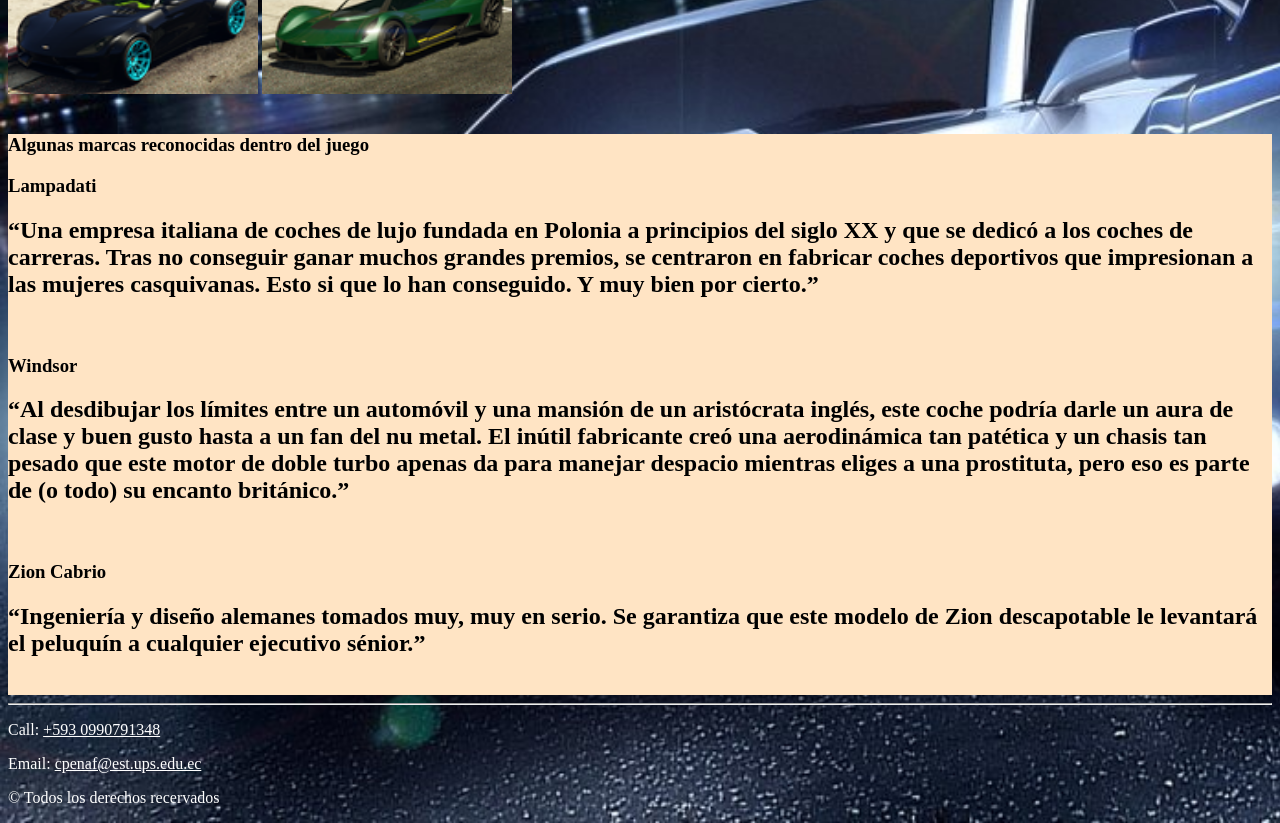
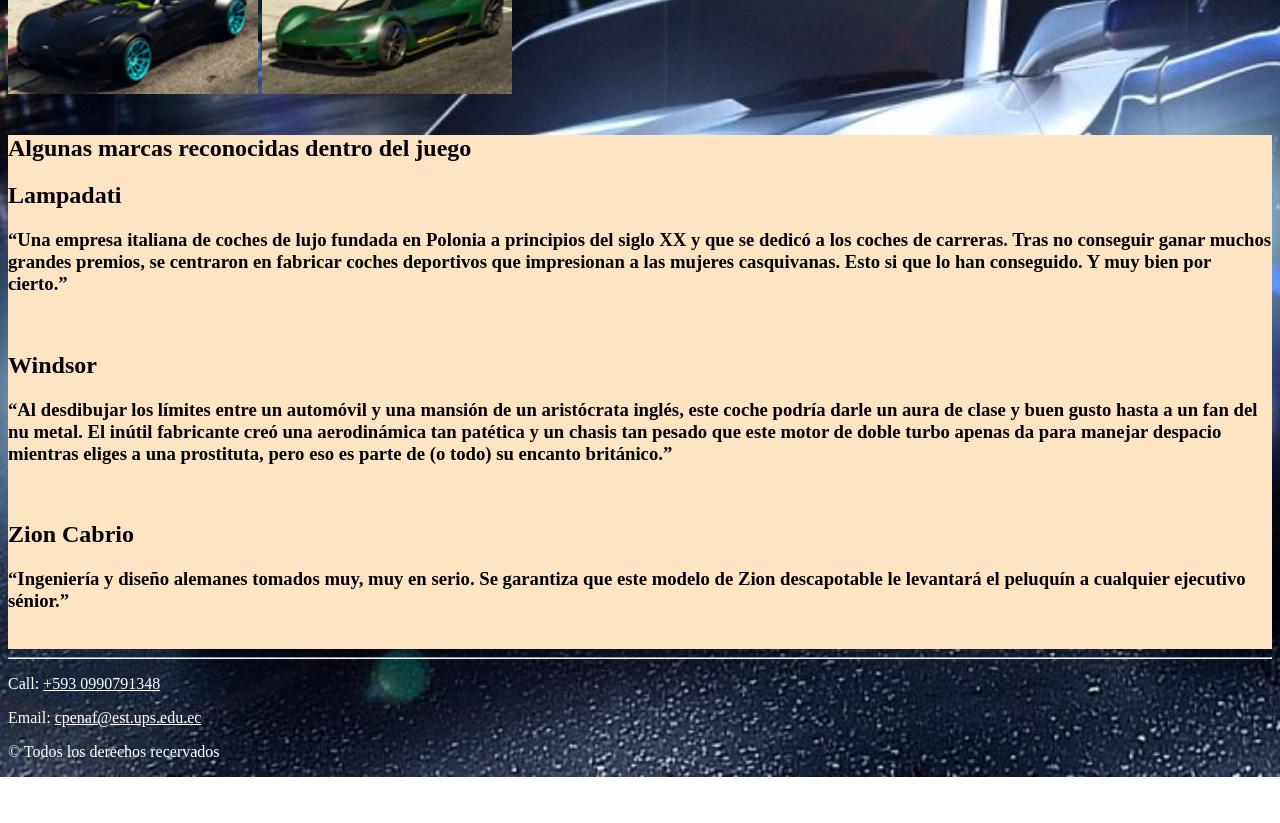
Before and after one commit to Charly1590/Practica01-Mi-Primer-Sitio-Web, a plain HTML site: page html/autos.html in a window 1280 px wide. Shown: the part 1160-1983 px from the top of the page. After the commit the page ends 1937 px from the top, so only its background shows below. Drawn offline with Linux system fonts and the light colour scheme.

Commit message:
correccion de errores de la pagina de videos a eccepcion de los que se tienen que corregir con css

```diff
--- a/html/autos.html
+++ b/html/autos.html
@@ -48,15 +48,15 @@
     <br>
     <section style="background-color:bisque;">
         <article>
-            <h3><strong>Algunas marcas reconocidas dentro del juego</strong></h3>
-            <h3>Lampadati</h3>
-            <h2><q>Una empresa italiana de coches de lujo fundada en Polonia a principios del siglo XX y que se dedicó a los coches de carreras. Tras no conseguir ganar muchos grandes premios, se centraron en fabricar coches deportivos que impresionan a las mujeres casquivanas. Esto si que lo han conseguido. Y muy bien por cierto.</q></h2>
+            <h2><strong>Algunas marcas reconocidas dentro del juego</strong></h2>
+            <h2>Lampadati</h2>
+            <h3><q>Una empresa italiana de coches de lujo fundada en Polonia a principios del siglo XX y que se dedicó a los coches de carreras. Tras no conseguir ganar muchos grandes premios, se centraron en fabricar coches deportivos que impresionan a las mujeres casquivanas. Esto si que lo han conseguido. Y muy bien por cierto.</q></h3>
             <br>
-            <h3>Windsor</h3>
-            <h2><q>Al desdibujar los límites entre un automóvil y una mansión de un aristócrata inglés, este coche podría darle un aura de clase y buen gusto hasta a un fan del nu metal. El inútil fabricante creó una aerodinámica tan patética y un chasis tan pesado que este motor de doble turbo apenas da para manejar despacio mientras eliges a una prostituta, pero eso es parte de (o todo) su encanto británico.</q></h2>
+            <h2>Windsor</h2>
+            <h3><q>Al desdibujar los límites entre un automóvil y una mansión de un aristócrata inglés, este coche podría darle un aura de clase y buen gusto hasta a un fan del nu metal. El inútil fabricante creó una aerodinámica tan patética y un chasis tan pesado que este motor de doble turbo apenas da para manejar despacio mientras eliges a una prostituta, pero eso es parte de (o todo) su encanto británico.</q></h3>
             <br>
-            <h3>Zion Cabrio</h3>
-            <h2><q>Ingeniería y diseño alemanes tomados muy, muy en serio. Se garantiza que este modelo de Zion descapotable le levantará el peluquín a cualquier ejecutivo sénior.</q></h2>
+            <h2>Zion Cabrio</h2>
+            <h3><q>Ingeniería y diseño alemanes tomados muy, muy en serio. Se garantiza que este modelo de Zion descapotable le levantará el peluquín a cualquier ejecutivo sénior.</q></h3>
             <br>
         </article>
     </section>
```
Also changed, not shown: html/videosDeLaComunidad.html (+2 -2 lines).
